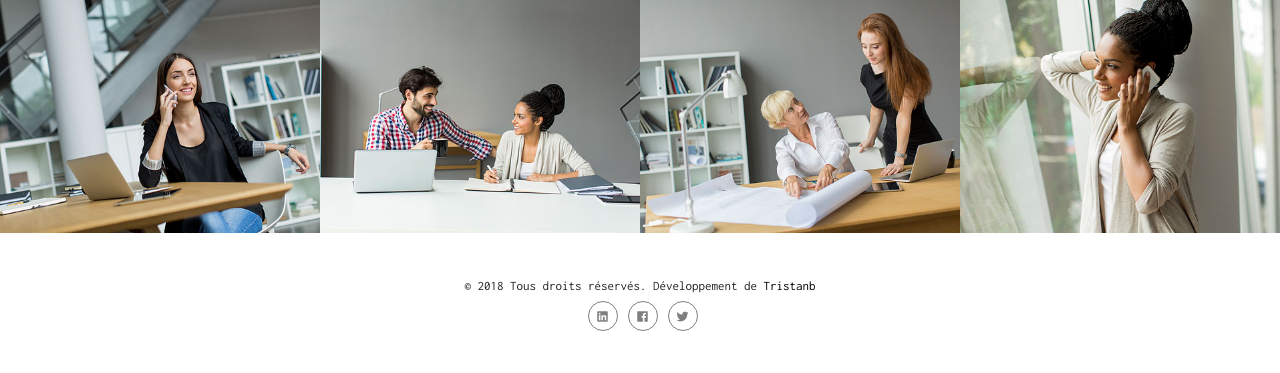
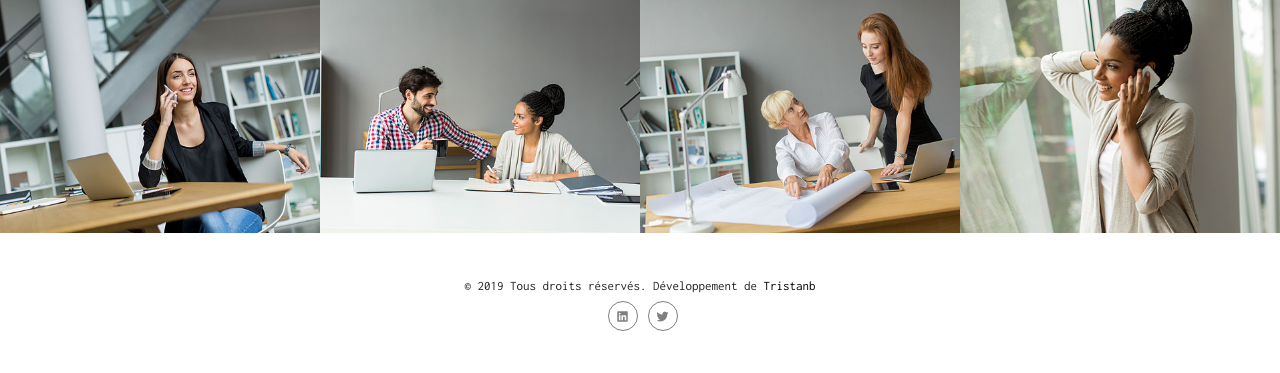
Before and after one commit to Trapper1622/freelance_site, a PHP site: page /aboutUs.php in a window 1280 px wide. Shown: the part 1584-1957 px from the top of the page. Run offline with PHP 8.4, Linux system fonts and the light colour scheme; some libraries are stand-ins or nearby versions; some web fonts are replaced.

Commit message:
lien, couleur

```diff
--- a/index.php
+++ b/index.php
@@ -34,7 +34,7 @@
                   </div> -->
                   <div class="empty-space col-xs-b35"></div>
                   <div class="text-animation delay-3">
-                    <a href="#" class="button type-3 light">Voir plus</a>
+                    <a href="service.php" class="button type-3 light">Voir plus</a>
                   </div>
                 </div>
               </div>
@@ -53,7 +53,7 @@
                   </div>
                   <div class="empty-space col-xs-b35"></div>
                   <div class="text-animation delay-3">
-                    <a href="#" class="button type-3 light">voir plus</a>
+                    <a href="service.php" class="button type-3 light">voir plus</a>
                   </div>
                 </div>
               </div>
@@ -72,7 +72,7 @@
                   </div>
                   <div class="empty-space col-xs-b35"></div>
                   <div class="text-animation delay-3">
-                    <a href="#" class="button type-3 light">voir plus</a>
+                    <a href="service.php" class="button type-3 light">voir plus</a>
                   </div>
                 </div>
               </div>
--- a/template.php
+++ b/template.php
@@ -217,9 +217,9 @@
           </div>
           <div class="col-md-6 col-xs-text-center col-md-text-right">
             <div class="follow style-3">
-              <a class="entry" href="https://www.linkedin.com/" target="_blank"><i class="fab fa-linkedin"></i></a>
-              <a class="entry" href="https://www.facebook.com/" target="_blank"><i class="fab fa-facebook"></i></a>
-              <a class="entry" href="https://twitter.com/" target="_blank"><i class="fab fa-twitter"></i></a>
+              <a class="entry" href="https://www.linkedin.com/in/tristan-broch/" target="_blank"><i class="fab fa-linkedin"></i></a>
+              <!-- <a class="entry" href="https://www.facebook.com/" target="_blank"><i class="fab fa-facebook"></i></a> -->
+              <a class="entry" href="https://twitter.com/BrochTristan" target="_blank"><i class="fab fa-twitter"></i></a>
             </div>
           </div>
         </div>
--- a/templateNoLight.php
+++ b/templateNoLight.php
@@ -209,7 +209,7 @@
           <div class="col-md-text-center col-xs-text-center col-sm-b10 col-md-b0">
             <div class="copyright">
               <div class="simple-article small">
-                &copy; 2018 Tous droits réservés.
+                &copy; 2019 Tous droits réservés.
                 <div class="developed-by">Développement de <a href="http://www.tristanb.fr"
                     target="blank">Tristanb</a></div>
               </div>
@@ -218,9 +218,9 @@
           </div>
           <div class="col-md-text-center col-xs-text-center">
             <div class="follow style-3">
-              <a class="entry" href="https://www.linkedin.com/" target="_blank"><i class="fab fa-linkedin"></i></a>
-              <a class="entry" href="https://www.facebook.com/" target="_blank"><i class="fab fa-facebook"></i></a>
-              <a class="entry" href="https://twitter.com/" target="_blank"><i class="fab fa-twitter"></i></a>
+              <a class="entry" href="https://www.linkedin.com/in/tristan-broch/" target="_blank"><i class="fab fa-linkedin"></i></a>
+              <!-- <a class="entry" href="https://www.facebook.com/" target="_blank"><i class="fab fa-facebook"></i></a> -->
+              <a class="entry" href="https://twitter.com/BrochTristan" target="_blank"><i class="fab fa-twitter"></i></a>
             </div>
           </div>
         </div>
```
Also changed, not shown: templatePortfolio.php (+4 -4 lines).
